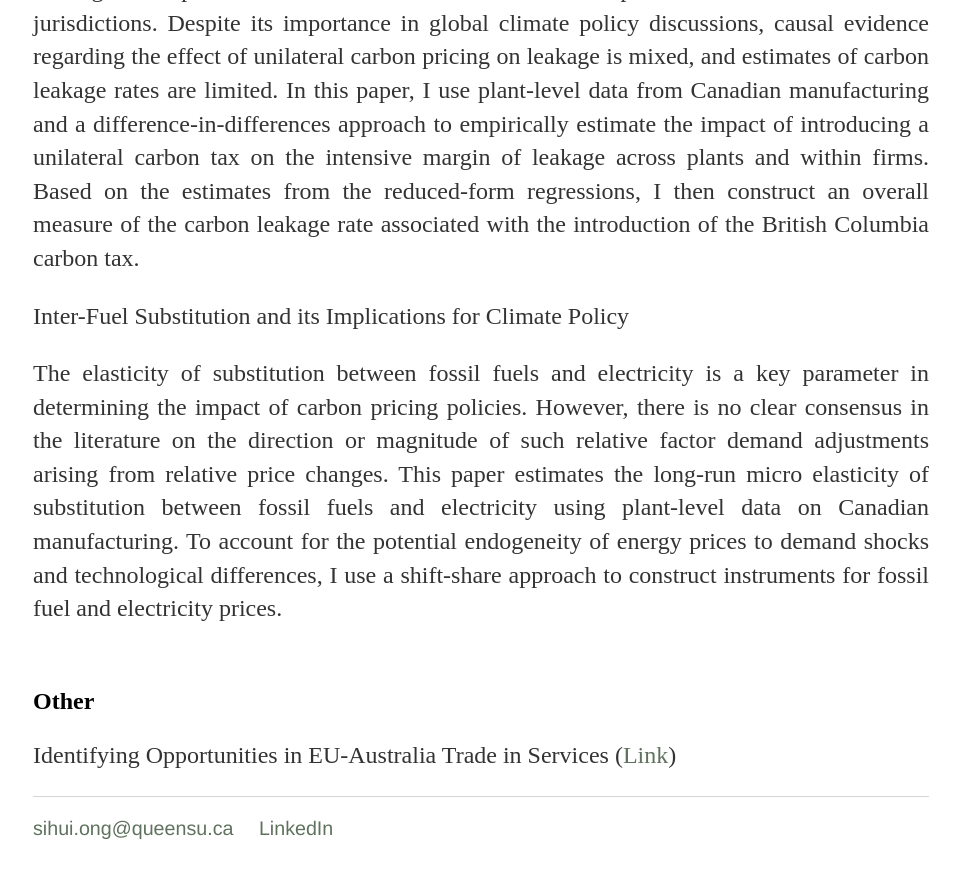
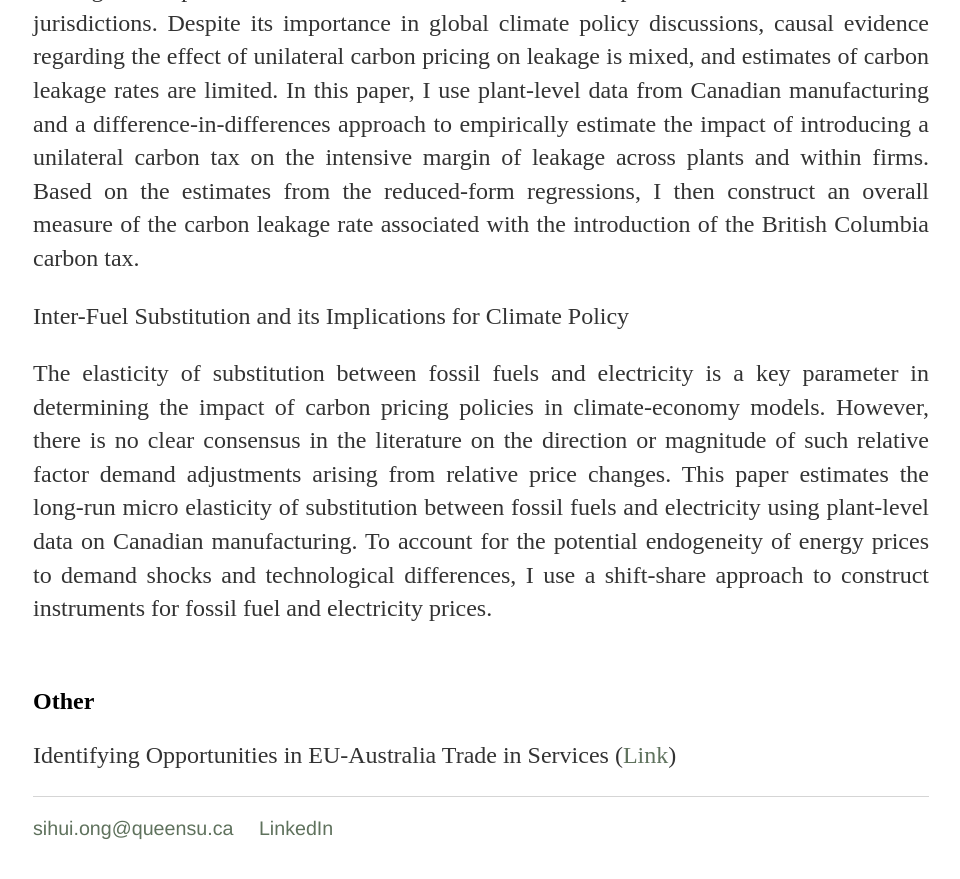
Before and after one commit to SihuiOng/SihuiOng.github.io, a Jekyll site: the page built from research/index.html, in a window 1280 px wide and 900 px high, scrolled down 1462 px. Shown: the top 879 px of the window, without its empty margins (159-1119 px from the left). Built offline with Jekyll 4.4.1, drawn with Linux system fonts in a browser that asks for light colours.

Commit message:
Update index.html

```diff
--- a/research/index.html
+++ b/research/index.html
@@ -53,7 +53,7 @@ introduction of the British Columbia carbon tax.
 	<p>	Inter-Fuel Substitution and its Implications for Climate Policy </p>
 	<p align="justify">
 	The elasticity of substitution between fossil fuels and electricity is a key parameter in determining
-	the impact of carbon pricing policies. However, there is no clear consensus in the literature on
+	the impact of carbon pricing policies in climate-economy models. However, there is no clear consensus in the literature on
 	the direction or magnitude of such relative factor demand adjustments arising from relative price
 	changes. This paper estimates the long-run micro elasticity of substitution between fossil fuels
 	and electricity using plant-level data on Canadian manufacturing. To account for the potential
```
